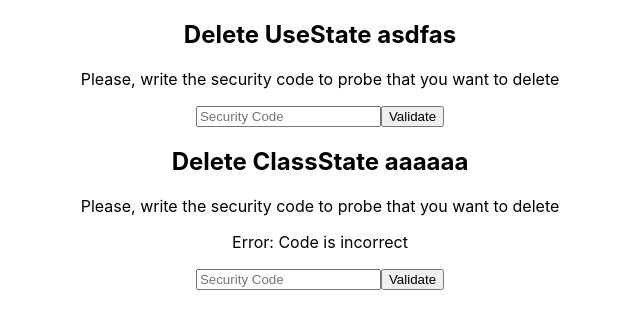
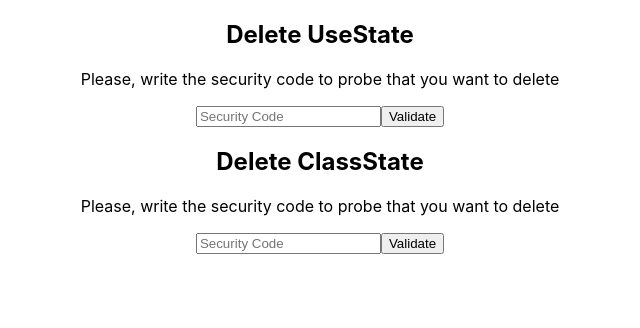
Before and after one commit to Fer-dev-gt/Manejo-profesional-del-estado, a React (Create React App) app: page / in a window 1280 px wide. Shown: the top 328 px of the page, without its empty margins (320-960 px from the left). Built offline with nearby package versions, Linux system fonts and the light colour scheme.

Commit message:
Changing state using an Object so we implement complex state changing, using Spread Operator of State y hook states

```diff
--- a/src/App.js
+++ b/src/App.js
@@ -6,8 +6,8 @@ import { ClassState } from './ClassState';
 function App() {
   return (
     <div className="App">
-      <UseState name="UseState asdfas"/>
-      <ClassState name="ClassState aaaaaa"/>                                        {/* Componente creado usando Class que extends de 'React.Component', las propiedades se mandan de las misma manera que con un Componente por función */}
+      <UseState name="UseState"/>
+      <ClassState name="ClassState"/>                                        {/* Componente creado usando Class que extends de 'React.Component', las propiedades se mandan de las misma manera que con un Componente por función */}
     </div>
   );
 }
--- a/src/ClassState.js
+++ b/src/ClassState.js
@@ -1,5 +1,7 @@
 import React from 'react';
 import { Loading } from './Loading';
+
+const SECURITY_CODE = 'paradigma';
 
 // Creamos un Componente de tipo Clase que extiende de React.Component para aprovechar el estado interno y funciones y propiedades que nos ofrece React
 class ClassState extends React.Component {
@@ -8,46 +10,59 @@ class ClassState extends React.Component {
     super(props);                                                                         // Llamamos al constructor de la clase padre 'React.Component' y le pasamos las propiedades que recibe el Componente usando super(), cuando queremos modificar el constructor de una clase que extiende de otra clase, siempre debemos llamar al constructor de la clase padre
 
     this.state = {                                                                        // Definimos el estado inicial del Componente, el cual es un solo 'state' pero adentro podemos tener varios estados dentro de un Objeto
-      error: true,                                                                        // Definimos el estado 'error' con valor inicial 'true'
+      value: '',                                                                          // Definimos el estado 'value' que es de nuestro input con valor inicial vacío
+      error: false,                                                                       // Definimos el estado 'error' con valor inicial 'true'
       loading: false
     }
   }
 
-  // Métodos del ciclo de vida de un Componente de Clase
+  /* Métodos del ciclo de vida de un Componente de Clase
 
-  // UNSAFE_componentWillMount() {                                                        // Para evitar que nos aparezca el Warning de que el método 'componentWillMount' está obsoleto, le agregamos el prefijo 'UNSAFE_' al nombre del método
-  //   console.log("ComponentWillMount");
-  // }
+  UNSAFE_componentWillMount() {                                                               // Para evitar que nos aparezca el Warning de que el método 'componentWillMount' está obsoleto, le agregamos el prefijo 'UNSAFE_' al nombre del método
+    console.log("ComponentWillMount");
+  }
 
-  // componentDidMount() {
-  //   console.log("ComponentDidMount");
-  // }
+  componentDidMount() {
+    console.log("ComponentDidMount");
+  }
+  */
 
-  componentDidUpdate() {                                                                  // Este método se va a ejecutar cuando el Componente se actualice, como cuando cambiamos el State que hace que aparezca el Loading
+  componentDidUpdate() {                                                                      // Este método se va a ejecutar cuando el Componente se actualice, como cuando cambiamos el State que hace que aparezca el Loading
     console.log("Actualización");
 
-    if(!!this.state.loading){                                                             // Para evitar un bucle infinito de actualizaciones, solo vamos a ejecutar el código si el loading esta cargando, en donde vamos a cambiar el State de 'loading' a false si el loading esta cargando, esto lo hacemos simulando una petición a un servidor usando un setTimeout de 2000 milisegundos
+    if(!!this.state.loading){                                                                 // Para evitar un bucle infinito de actualizaciones, solo vamos a ejecutar el código si el loading esta cargando, en donde vamos a cambiar el State de 'loading' a false si el loading esta cargando, esto lo hacemos simulando una petición a un servidor usando un setTimeout de 2000 milisegundos
       setTimeout(() => {
         console.log("Haciendo la validación");
-        this.setState({ loading: false });                                                // Usamos la función 'setState' para cambiar el estado de 'loading' a false
+
+        if(SECURITY_CODE === this.state.value) {
+          this.setState({ error: false, loading: false });
+        } else {
+          this.setState({ error: true, loading: false});
+        }
         console.log("Terminando la validación");
       }, 2000);
     }
   }
 
-  render() {                                                                              // Llamamos al método 'render()' para retornar el JSX que se renderizará en el DOM
+  render() {                                                                                    // Llamamos al método 'render()' para retornar el JSX que se renderizará en el DOM
+    const {error, loading, value } = this.state;                                                // Desestructuramos el estado del Componente para acceder a sus propiedades y asi ya no tener que escribir 'this.state' cada vez que queramos acceder a una propiedad del estado
+
     return (
       <div>
-        <h2>Delete {this.props.name}</h2>                                                 {/* Accedemos a las propiedades del Componente usando 'this.props' */}
+        <h2>Delete {this.props.name}</h2>                                                       {/* Accedemos a las propiedades del Componente usando 'this.props' */}
         <p>Please, write the security code to probe that you want to delete</p>
 
-        { this.state.error && (<p>Error: Code is incorrect</p>)}
+        { (this.state.error && !this.state.loading) && (<p>Error: Code is incorrect</p>)}
 
-        { this.state.loading && (<Loading />)}                                            {/* En vez de mostrar directamente los elementos de un loading vamos a crear y llamar a un Componente 'Loading' el cual usará el método de ciclo de vida 'ComponentWillUnmount()'*/}
+        { this.state.loading && (<Loading />)}                                                  {/* En vez de mostrar directamente los elementos de un loading vamos a crear y llamar a un Componente 'Loading' el cual usará el método de ciclo de vida 'ComponentWillUnmount()'*/}
 
-        <input placeholder='Security Code' />
+        <input
+          placeholder='Security Code'
+          value={this.state.value}
+          onChange={ (event) => {this.setState({ value: event.target.value })} }                // Cambiamos el valor de 'value' usando la función 'setState' y pasandole el nuevo valor de 'value' cuando el usuario escriba en el input con el valor dentro del input
+        />
         <button
-          onClick={ () => this.setState({ loading: true }) }     // Usamos la función 'setState' para cambiar el estado de 'error' a su valor contrario, para esto usamos una función que recibe el estado anterior y retorna el nuevo estado al negar. esto usando una Arrow Function
+          onClick={ () => this.setState({ loading: true }) }                                    // Usamos la función 'setState' para cambiar el estado de 'loading' a true, esto la hacemos dentro de una Arrow Function para que se ejecute cuando el usuario haga click en el botón
         >Validate</button>
       </div>
     )
--- a/src/UseState.js
+++ b/src/UseState.js
@@ -3,28 +3,33 @@ import React from 'react';
 const SECURITY_CODE = 'paradigma';
 
 function UseState({name}) {
-  const [value, setValue] = React.useState('');
-  const [error, setError] = React.useState(false);
-  const [loading, setLoading] = React.useState(false);
+  const [state, setState] = React.useState({                                     // Forma de usar el Hook 'useState' para crear un solo 'state' que maneja varios estados
+    value: '',
+    error: false,
+    loading: false,
+  });
 
-  console.log(value);
+  console.log(state);
 
   React.useEffect(() => {
     console.log("Empezando el efecto");
 
-    if(!!loading){                                                    // Cambiamos el estado de 'loading' a false si el loading esta cargando, esto lo hacemos simulando una petición a un servidor usando un setTimeout de 2000 milisegundos
+    if(!!state.loading){                                                         // Para evitar un bucle infinito de actualizaciones, solo vamos a ejecutar el código si el loading esta cargando, en donde vamos a cambiar el State de 'loading' a false si el loading esta cargando, esto lo hacemos simulando una petición a un servidor usando un setTimeout de 2000 milisegundos, hacemos una doble negación para convertir el valor a booleano
       setTimeout(() => {
         console.log("Haciendo la validación");
 
-        if(value !== SECURITY_CODE) setError(true);                   // Mostramos el error si el código no es correcto al security code establecido
-        setLoading(false);                                            // Siempre que terminamos de hacer la validación, cambiamos el estado de 'loading' a false
+        if(state.value !== SECURITY_CODE) {
+          setState({ ...state, loading: false, error: true });                   // Cambiamos los States de loading y error usando la función 'setState' cuando el código de seguridad no sea igual al código de seguridad que tenemos definido, ademas es necesario para no sobreescrbir los otros estados que no estamos cambiando, usar el operador de propagación '...state' para copiar los otros estados que no estamos cambiando
+        }else{
+          setState({ ...state, loading: false, error: false });
+        }
 
         console.log("Terminando la validación");
       }, 2000);
     }
 
     console.log("Terminando el efecto");
-  }, [loading]);                                                      // Usamos el Hook 'useEffect' para ejecutar un efecto secundario, el cual recibe una función que se ejecutará cuando se renderice el Componente, y un arreglo de dependencias que se usará para ejecutar el efecto secundario cuando alguna de las dependencias cambie de valor
+  }, [state.loading]);                                                          // Usamos el Hook 'useEffect' para ejecutar un efecto secundario, el cual recibe una función que se ejecutará cuando se renderice el Componente, y un arreglo de dependencias que se usará para ejecutar el efecto secundario cuando 'state.loading' cambie de valor
 
 
   return (
@@ -32,19 +37,17 @@ function UseState({name}) {
       <h2>Delete {name}</h2>
       <p>Please, write the security code to probe that you want to delete</p>
 
-      { (error && !loading) && (<p>Error: code is incorrect</p>) }
-
-      { loading && (<p>Loading...</p>) }
+      { (state.error && !state.loading) && (<p>Error: code is incorrect</p>) }
+      { state.loading && (<p>Loading...</p>) }
 
       <input
         placeholder='Security Code'
-        value={value}
-        onChange={(event) => { setValue(event.target.value) }}        // Cambiamos el valor del State value usando la función 'setValue' cuando el usuario escriba en el input con el valor dentro del input
+        value={state.value}
+        onChange={(event) => { setState({ ...state, value: event.target.value }) }}        // Cambiamos el valor del State value usando la función 'setValue' cuando el usuario escriba en el input con el valor dentro del input
       />
       <button
         onClick={() => {
-          setLoading(true);                                     // Usamos el Hook 'useState' para cambiar el estado de 'loading' a true
-          setError(false);                                      // Cada vez que validemos el código, vamos a cambiar el estado de 'error' a false
+          setState({ ...state, loading: true, error: false })
         }}
       >Validate</button>
     </div>
```
